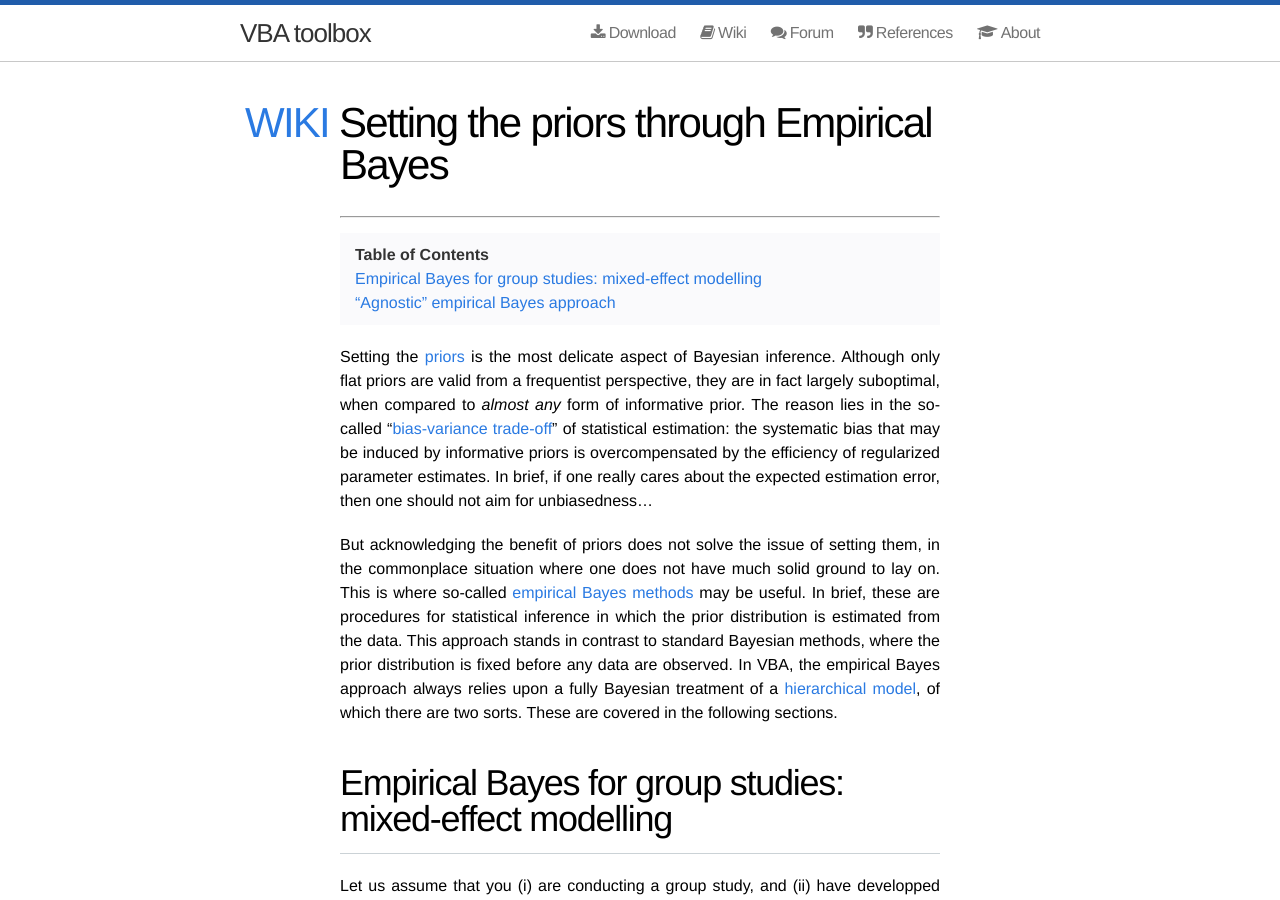
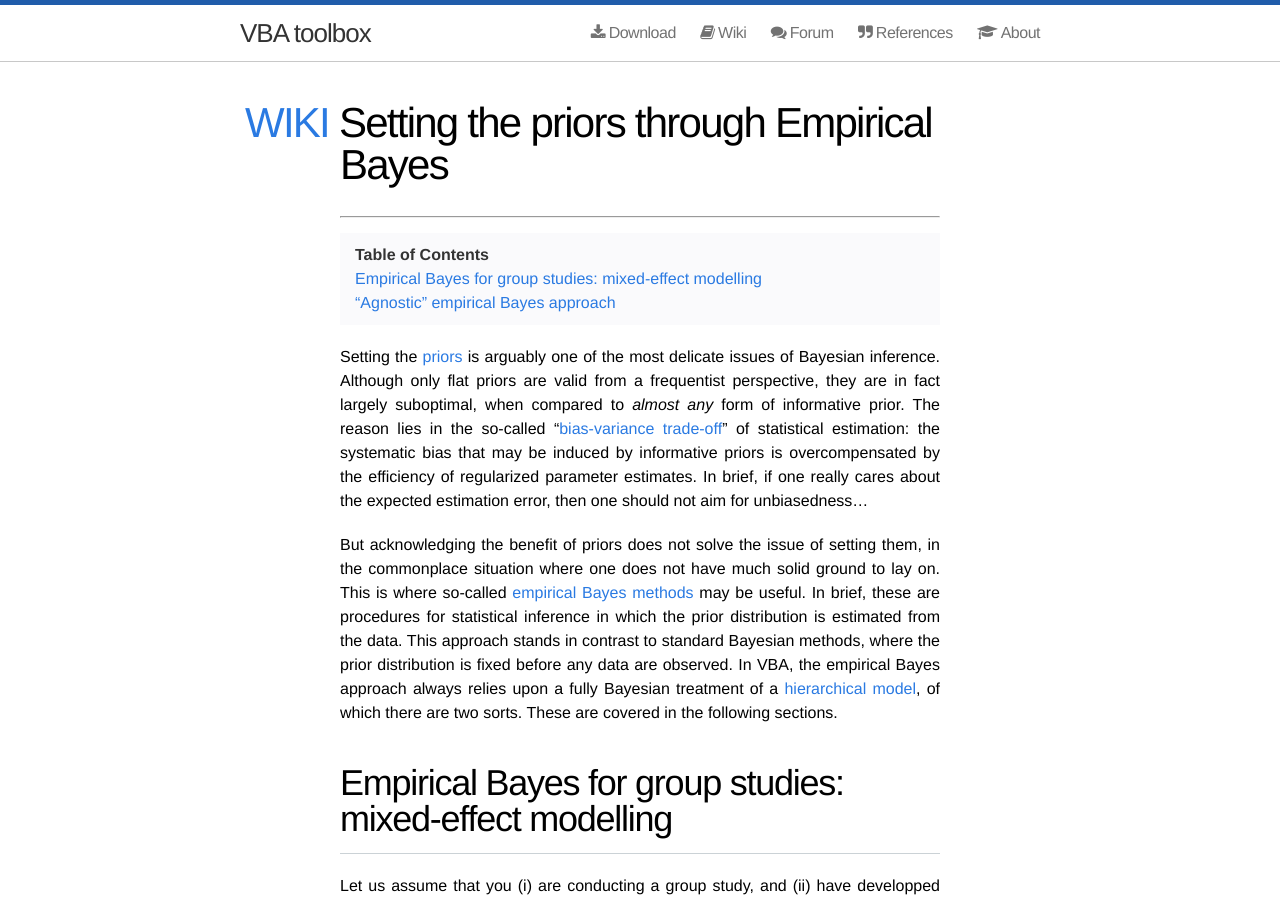
Before and after one commit to MBB-team/VBA-toolbox, a Jekyll site: the page built from _wiki/VBA-MFX.md, in a window 1280 px wide and 900 px high. Built offline with Jekyll 4.4.1, drawn with Linux system fonts in a browser that asks for light colours; nearby versions of some CDN libraries; formulas are drawn with MathJax 3.

Commit message:
Update VBA-MFX.md

```diff
--- a/_wiki/VBA-MFX.md
+++ b/_wiki/VBA-MFX.md
@@ -4,7 +4,7 @@
 * Will be replaced with the ToC, excluding the "Contents" header
 {:toc}
 
-Setting the [priors](https://en.wikipedia.org/wiki/Prior_probability) is the most delicate aspect of Bayesian inference. Although only flat priors are valid from a frequentist perspective, they are in fact largely suboptimal, when compared to *almost any* form of informative prior. The reason lies in the so-called "[bias-variance trade-off](https://en.wikipedia.org/wiki/Bias%E2%80%93variance_tradeoff)" of statistical estimation: the systematic bias that may be induced by informative priors is overcompensated by the efficiency of regularized parameter estimates. In brief, if one really cares about the expected estimation error, then one should not aim for unbiasedness...
+Setting the [priors](https://en.wikipedia.org/wiki/Prior_probability) is arguably one of the most delicate issues of Bayesian inference. Although only flat priors are valid from a frequentist perspective, they are in fact largely suboptimal, when compared to *almost any* form of informative prior. The reason lies in the so-called "[bias-variance trade-off](https://en.wikipedia.org/wiki/Bias%E2%80%93variance_tradeoff)" of statistical estimation: the systematic bias that may be induced by informative priors is overcompensated by the efficiency of regularized parameter estimates. In brief, if one really cares about the expected estimation error, then one should not aim for unbiasedness...
 
 But acknowledging the benefit of priors does not solve the issue of setting them, in the commonplace situation where one does not have much solid ground to lay on. This is where so-called [empirical Bayes methods](https://en.wikipedia.org/wiki/Empirical_Bayes_method) may be useful. In brief, these are procedures for statistical inference in which the prior distribution is estimated from the data. This approach stands in contrast to standard Bayesian methods, where the prior distribution is fixed before any data are observed. In VBA, the empirical Bayes approach always relies upon a fully Bayesian treatment of a [hierarchical model](https://en.wikipedia.org/wiki/Bayesian_hierarchical_modeling), of which there are two sorts. These are covered in the following sections.
 
```
